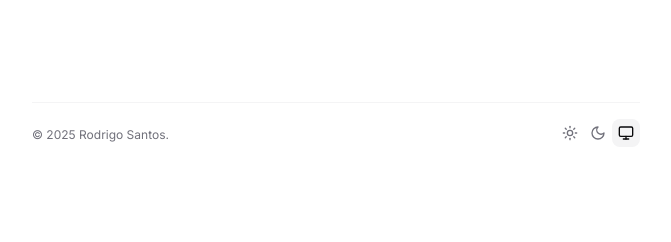
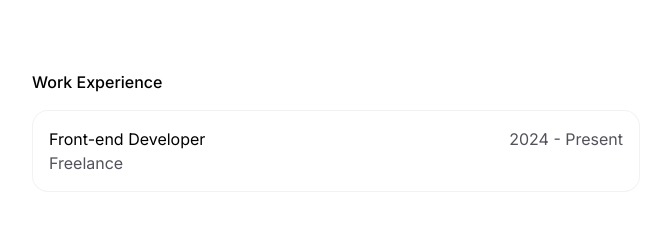
Before and after one commit to RodrigoRafaelSantos7/portfolio, a Next.js app: page / in a window 1280 px wide. Shown: the part 1210-1452 px from the top of the page, without its empty margins (304-975 px from the left). Before the commit the page ends 1373 px from the top, so only its background shows below. Built offline with nearby package versions, Linux system fonts and the light colour scheme.

Commit message:
feat: Add Work Experience section to portfolio

```diff
--- a/src/app/data.ts
+++ b/src/app/data.ts
@@ -14,6 +14,15 @@ type Project = {
   description: string
   background: string
   link: string
+}
+
+type WorkExperience = {
+  company: string
+  title: string
+  start: string
+  end: string
+  link: string
+  id: string
 }
 
 export const about: About = {
@@ -37,3 +46,14 @@ export const projects: Project[] = [
     link: 'https://the-profit-blueprint.com',
   },
 ]
+
+export const workExperience: WorkExperience[] = [
+  {
+    company: 'Freelance',
+    title: 'Front-end Developer',
+    start: '2024',
+    end: 'Present',
+    link: '',
+    id: 'work1',
+  },
+]
--- a/src/app/header.tsx
+++ b/src/app/header.tsx
@@ -30,14 +30,14 @@ export function Header() {
           className='h-16 w-16 rounded-full hover:scale-105 transition-all duration-300'
         />
         <div>
-          <Link href='/' className='font-medium text-black dark:text-white'>
+          <Link href='/' className='font-medium text-[var(--heading)]'>
             Rodrigo Santos
           </Link>
           <TextEffect
             as='p'
             preset='fade'
             per='char'
-            className='text-zinc-600 dark:text-zinc-500 font-[family-name:var(--font-geist-mono)]'
+            className='text-[var(--text)] font-[family-name:var(--font-geist-mono)]'
             delay={0.5}
           >
             Software Engineer
--- a/src/app/page.tsx
+++ b/src/app/page.tsx
@@ -10,7 +10,7 @@ import { About } from '@/components/sections/about'
 import { Now } from '@/components/sections/now'
 import { NewsletterSubscribe } from '@/components/sections/newsletter-subscribe'
 import { Projects } from '@/components/sections/projects'
-
+import { WorkExperience } from '@/components/sections/work-experience'
 export default function Personal(): React.ReactNode {
   return (
     <motion.main
@@ -23,6 +23,7 @@ export default function Personal(): React.ReactNode {
       <Now />
       <NewsletterSubscribe />
       <Projects />
+      <WorkExperience />
     </motion.main>
   )
 }
--- /dev/null
+++ b/src/components/sections/work-experience.tsx
@@ -0,0 +1,40 @@
+import { VARIANTS_SECTION, TRANSITION_SECTION } from '@/constants/animations'
+import { motion } from 'motion/react'
+import { workExperience } from '@/app/data'
+
+export function WorkExperience(): React.ReactNode {
+  return (
+    <motion.section variants={VARIANTS_SECTION} transition={TRANSITION_SECTION}>
+      <div className='flex-1'>
+        <h1 className='font-medium text-[var(--heading)] mb-4'>
+          Work Experience
+        </h1>
+        <div className='flex flex-col space-y-2'>
+          {workExperience.map(job => (
+            <a
+              className='relative overflow-hidden rounded-2xl bg-zinc-300/30 p-[1px] dark:bg-zinc-600/30'
+              href={job.link}
+              target='_blank'
+              rel='noopener noreferrer'
+              key={job.id}
+            >
+              <div className='relative h-full w-full rounded-[15px] bg-[var(--background)] p-4'>
+                <div className='relative flex w-full flex-row justify-between'>
+                  <div>
+                    <h4 className='font-normal text-[var(--heading)]'>
+                      {job.title}
+                    </h4>
+                    <p className='text-[var(--text)] '>{job.company}</p>
+                  </div>
+                  <p className='text-[var(--text)]'>
+                    {job.start} - {job.end}
+                  </p>
+                </div>
+              </div>
+            </a>
+          ))}
+        </div>
+      </div>
+    </motion.section>
+  )
+}
--- a/src/components/ui/spotlight.tsx
+++ /dev/null
@@ -1,79 +0,0 @@
-'use client'
-import React, { useRef, useState, useCallback, useEffect } from 'react'
-import { motion, useSpring, useTransform, SpringOptions } from 'motion/react'
-import { cn } from '@/lib/utils'
-
-export type SpotlightProps = {
-  className?: string
-  size?: number
-  springOptions?: SpringOptions
-}
-
-export function Spotlight({
-  className,
-  size = 200,
-  springOptions = { bounce: 0 },
-}: SpotlightProps) {
-  const containerRef = useRef<HTMLDivElement>(null)
-  const [isHovered, setIsHovered] = useState(false)
-  const [parentElement, setParentElement] = useState<HTMLElement | null>(null)
-
-  const mouseX = useSpring(0, springOptions)
-  const mouseY = useSpring(0, springOptions)
-
-  const spotlightLeft = useTransform(mouseX, x => `${x - size / 2}px`)
-  const spotlightTop = useTransform(mouseY, y => `${y - size / 2}px`)
-
-  useEffect(() => {
-    if (containerRef.current) {
-      const parent = containerRef.current.parentElement
-      if (parent) {
-        parent.style.position = 'relative'
-        parent.style.overflow = 'hidden'
-        setParentElement(parent)
-      }
-    }
-  }, [])
-
-  const handleMouseMove = useCallback(
-    (event: MouseEvent) => {
-      if (!parentElement) return
-      const { left, top } = parentElement.getBoundingClientRect()
-      mouseX.set(event.clientX - left)
-      mouseY.set(event.clientY - top)
-    },
-    [mouseX, mouseY, parentElement],
-  )
-
-  useEffect(() => {
-    if (!parentElement) return
-
-    parentElement.addEventListener('mousemove', handleMouseMove)
-    parentElement.addEventListener('mouseenter', () => setIsHovered(true))
-    parentElement.addEventListener('mouseleave', () => setIsHovered(false))
-
-    return () => {
-      parentElement.removeEventListener('mousemove', handleMouseMove)
-      parentElement.removeEventListener('mouseenter', () => setIsHovered(true))
-      parentElement.removeEventListener('mouseleave', () => setIsHovered(false))
-    }
-  }, [parentElement, handleMouseMove])
-
-  return (
-    <motion.div
-      ref={containerRef}
-      className={cn(
-        'pointer-events-none absolute rounded-full bg-[radial-gradient(circle_at_center,var(--tw-gradient-stops),transparent_80%)] blur-xl transition-opacity duration-200',
-        'from-zinc-50 via-zinc-100 to-zinc-200',
-        isHovered ? 'opacity-100' : 'opacity-0',
-        className,
-      )}
-      style={{
-        width: size,
-        height: size,
-        left: spotlightLeft,
-        top: spotlightTop,
-      }}
-    />
-  )
-}
```
Also changed, not shown: src/components/sections/about.tsx (+0 -7 lines), src/components/sections/newsletter-subscribe.tsx (+1 -7 lines), src/components/sections/now.tsx (+0 -7 lines), src/components/sections/projects.tsx (+0 -7 lines).
